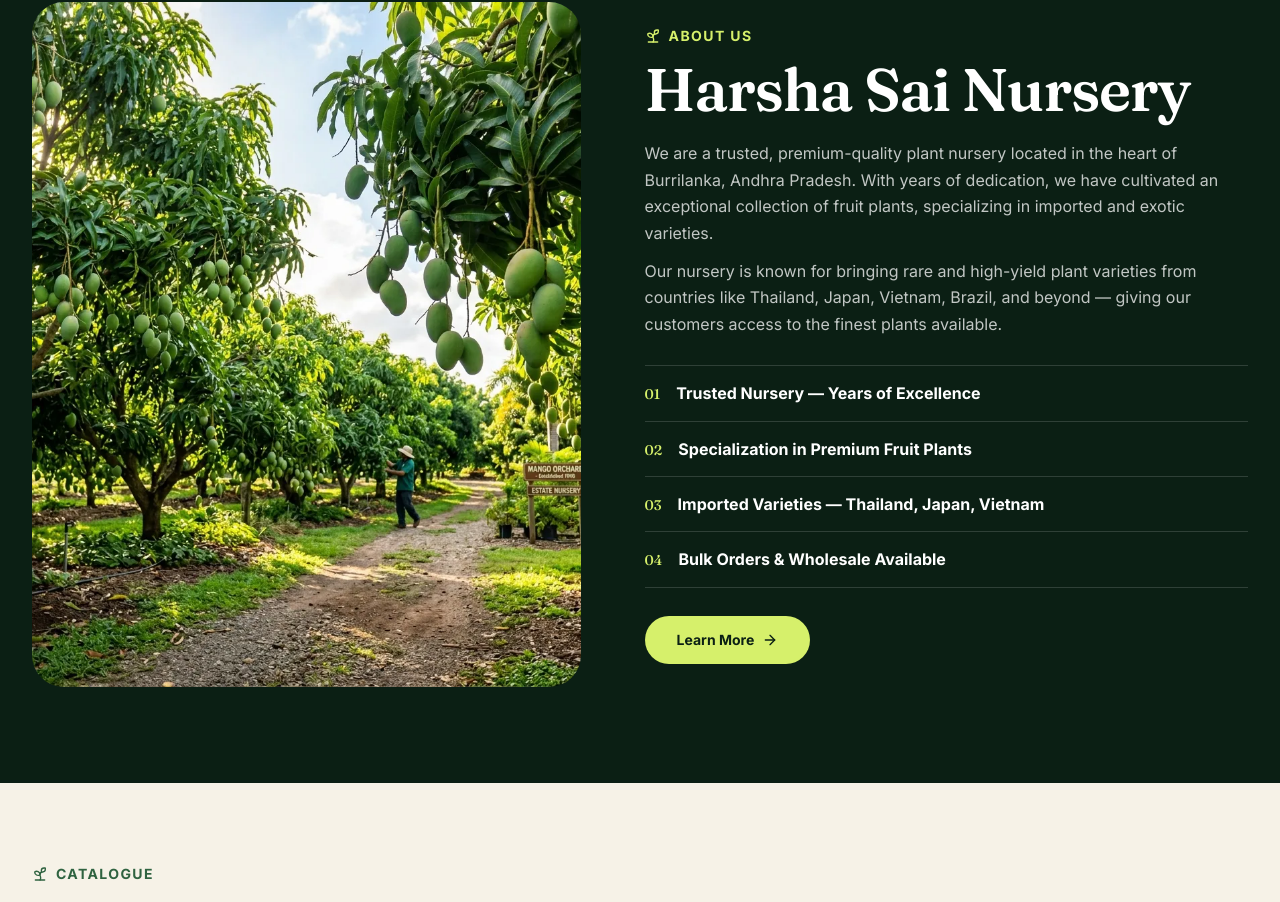
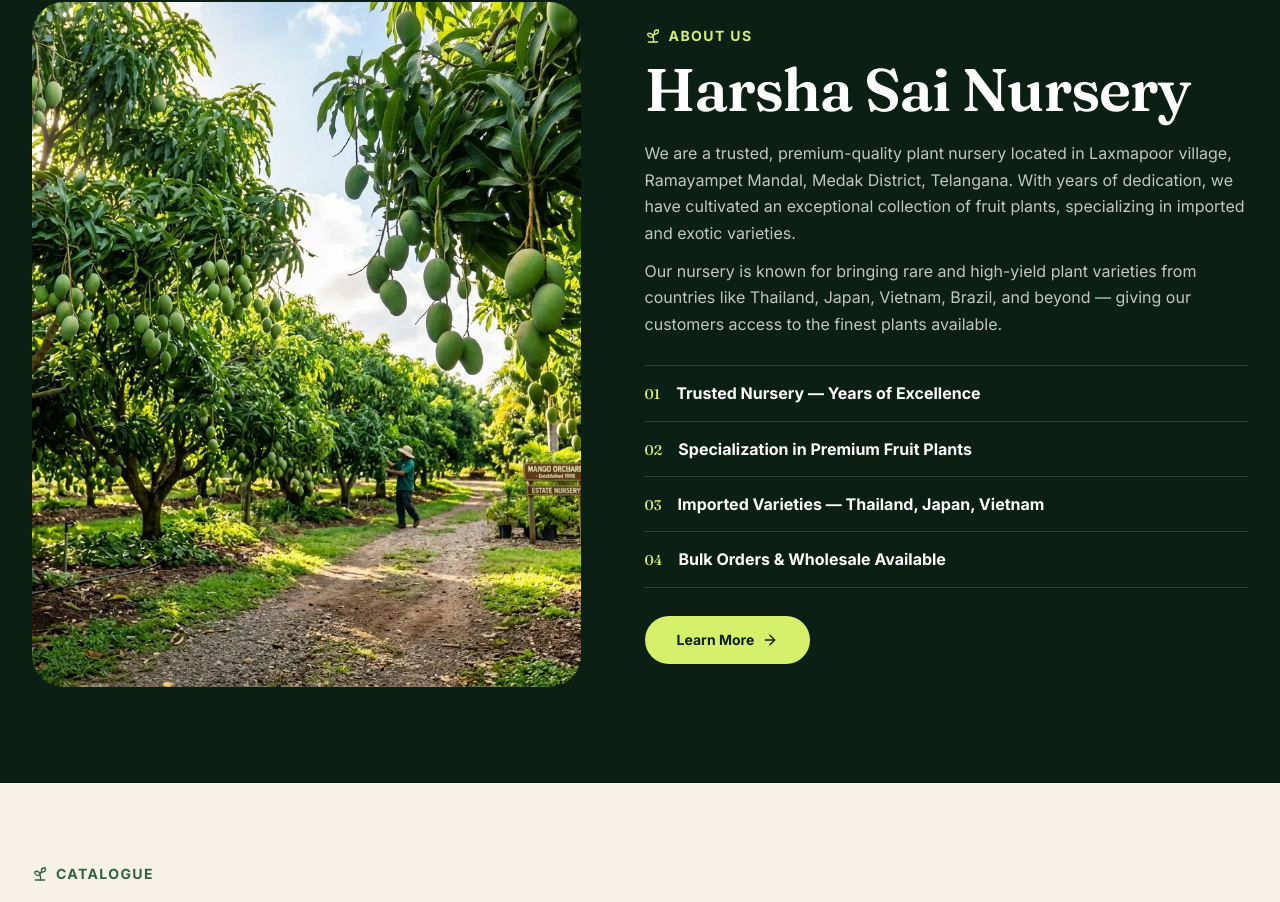
Before and after one commit to aravindpulluri116/harshasainursery_staffarc_aravind, a Next.js app: page / in a window 1280 px wide. Shown: the part 1857-2759 px from the top of the page. Built offline with nearby package versions, Linux system fonts and the light colour scheme.

Commit message:
Update location details in About Us section

```diff
--- a/src/components/sections/about.jsx
+++ b/src/components/sections/about.jsx
@@ -37,7 +37,7 @@ export function About() {
           </span>
           <h2 className="text-lg">Harsha Sai Nursery</h2>
           <p className="mt-5 text-base text-white/75">
-            We are a trusted, premium-quality plant nursery located in the heart of Burrilanka, Andhra Pradesh. With years of dedication, we have cultivated an exceptional collection of fruit plants, specializing in imported and exotic varieties.
+            We are a trusted, premium-quality plant nursery located in Laxmapoor village, Ramayampet Mandal, Medak District, Telangana. With years of dedication, we have cultivated an exceptional collection of fruit plants, specializing in imported and exotic varieties.
           </p>
           <p className="mt-3 text-base text-white/75">
             Our nursery is known for bringing rare and high-yield plant varieties from countries like Thailand, Japan, Vietnam, Brazil, and beyond — giving our customers access to the finest plants available.
```
